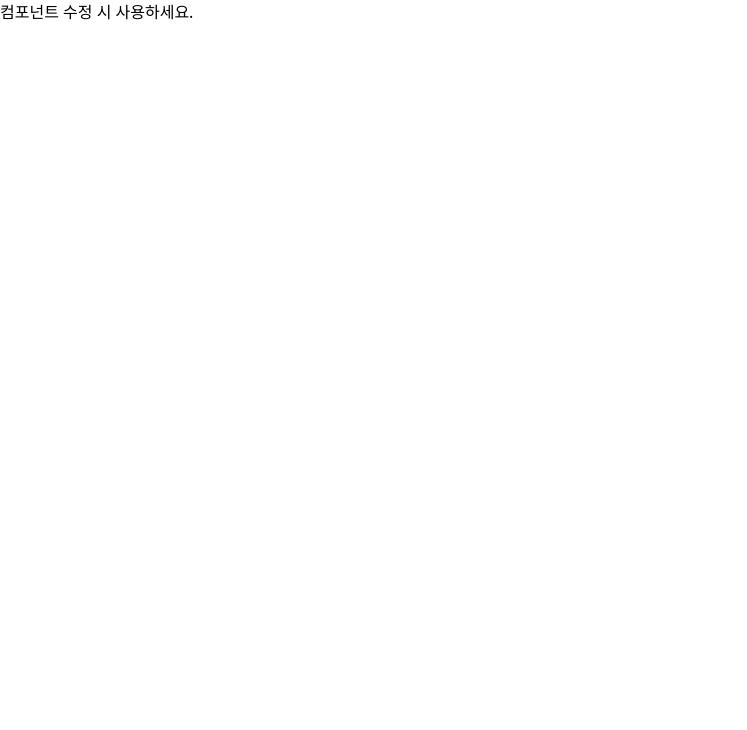
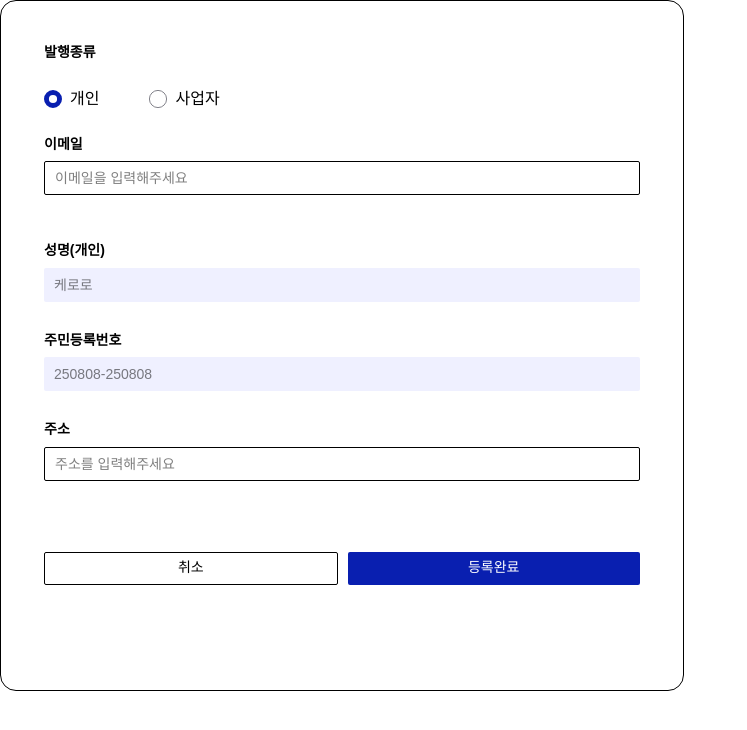
Before and after one commit to FRONTENDBOOTCAMP-13th/Final-11-Cutie, a Next.js app: page /etc in a window 1280 px wide. Shown: the top 730 px of the page, without its empty margins (0-747 px from the left). Built offline with nearby package versions, Linux system fonts and the light colour scheme.

Commit message:
✨ fix modal

```diff
--- a/src/app/etc/page.tsx
+++ b/src/app/etc/page.tsx
@@ -1,3 +1,5 @@
+import { RegisterTaxModal } from '@components/modal/Modal';
+
 export default function Etc() {
-  return <h1>컴포넌트 수정 시 사용하세요.</h1>;
+  return <RegisterTaxModal />;
 }
--- a/src/components/checkbox/CircleCheckbox.tsx
+++ b/src/components/checkbox/CircleCheckbox.tsx
@@ -5,28 +5,36 @@ type CheckCircleProps = {
   prop: string;
 };
 
-{/* 체크 됨 */}
-{/* 클릭이벤트 추가해야함 */}
-export function CheckCircle({ prop }: CheckCircleProps){
+{
+  /* 체크 됨 */
+}
+{
+  /* 클릭이벤트 추가해야함 */
+}
+export function CheckCircle({ prop }: CheckCircleProps) {
   return (
-     <div className='flex flex-row gap-2 items-center justify-center'>
-       <button>
-         <CircleCheck className='w-[18px]'/>
-       </button>
-       <p className='normal-14 laptop:text-[16px]'>{ prop }</p>
-     </div>
+    <div className="flex flex-row gap-2 items-center justify-center">
+      <div>
+        <CircleCheck className="w-[18px]" />
+      </div>
+      <p className="normal-14 laptop:text-[16px]">{prop}</p>
+    </div>
   );
 }
 
-{/*체크 안 됨 */}
-{/* 클릭이벤트 추가해야함 */}
-export function UnCheckCircle({ prop }: CheckCircleProps){
+{
+  /*체크 안 됨 */
+}
+{
+  /* 클릭이벤트 추가해야함 */
+}
+export function UnCheckCircle({ prop }: CheckCircleProps) {
   return (
-      <div className='flex flex-row gap-2 items-center justify-center'>
-        <button>
-        <CircleUncheck className='w-[18px]'/>
-        </button>
-        <p className='normal-14 laptop:text-[16px]'>{ prop }</p>
+    <div className="flex flex-row gap-2 items-center justify-center">
+      <div>
+        <CircleUncheck className="w-[18px]" />
       </div>
+      <p className="normal-14 laptop:text-[16px]">{prop}</p>
+    </div>
   );
 }
--- a/src/components/modal/Modal.tsx
+++ b/src/components/modal/Modal.tsx
@@ -1,24 +1,110 @@
+'use client';
+
 import { CheckCircle, UnCheckCircle } from '@components/checkbox/CircleCheckbox';
+import Link from 'next/link';
+import { useState } from 'react';
 
-// 창작자 계좌 등록 모달 (개인)
-export function RegisterPersonalBankModal() {
+interface BankModal {
+  onClick?: () => void;
+}
+// 창작자 계좌 등록 (전체)
+export function RegisterBankModal({ onClick }: BankModal) {
+  const personal = '개인';
+  const corporate = '사업자';
+  const [type, setType] = useState(personal);
+
+  const innerPadding = `p-[24px] mobile:p-[40px] tablet:p-[40px] laptop:p-[43px]`;
+  const innerWidth = `w-[300px] mobile:w-[450px] tablet:w-[684px] laptop:w-[684px]`;
+  const innerHeight = `min-h-[361px] mobile:min-h-[596px] tablet:min-h-[691px] laptop:min-h-[691px]`;
+
   return (
-    <div className="w-[315px] h-[469px] laptop:w-[400px] laptop:h-[587px] border rounded-2xl p-5">
+    <div className={`${innerPadding} ${innerWidth} ${innerHeight} border rounded-2xl`}>
       <div className="flex flex-col gap-3 laptop:gap-[27px]">
         <p className="semibold-14">계좌 종류</p>
 
-        {/* 개인, 법인 체크 */}
+        {/* 개인/법인 선택 */}
         <div className="flex flex-row gap-[50px]">
-          <CheckCircle prop="개인" />
-          <UnCheckCircle prop="법인" />
+          <button onClick={() => setType(personal)}>
+            {type === personal ? <CheckCircle prop="개인" /> : <UnCheckCircle prop="개인" />}
+          </button>
+          <button onClick={() => setType(corporate)}>
+            {type === corporate ? <CheckCircle prop="사업자" /> : <UnCheckCircle prop="사업자" />}
+          </button>
         </div>
 
-        {/* 카드 번호 */}
-        <div className="">
+        {/* 내용 영역 */}
+        <div className="pt-5">
+          {type === personal ? (
+            <RegisterPersonalBankModal onClick={onClick!} />
+          ) : (
+            <RegisterCorpBankModal onClick={onClick!} />
+          )}
+        </div>
+      </div>
+    </div>
+  );
+}
+
+// 창작자 계좌 등록 모달 (개인)
+function RegisterPersonalBankModal({ onClick }: { onClick: () => void }) {
+  return (
+    <div className="flex flex-col gap-3 laptop:gap-[27px]">
+      {/* 생년월일 */}
+      <div>
         <p className="semibold-14 pb-2">예금주 생년월일</p>
         <input type="tel" placeholder="250808" className="border rounded-xs normal-14 w-full h-[34px] p-2.5" />
       </div>
 
+      <CommonBankFields />
+
+      {/* 버튼 */}
+      <div className="flex gap-2.5 pt-2.5 laptop:pt-11">
+        <button
+          onClick={onClick}
+          className="w-full h-[33px] p-2 bg-white border medium-14 rounded-xs flex items-center justify-center"
+        >
+          취소
+        </button>
+        <button className="w-full h-[33px] p-2 bg-primary-800 text-white medium-14 rounded-xs flex items-center justify-center">
+          등록완료
+        </button>
+      </div>
+    </div>
+  );
+}
+
+// 창작자 계좌 등록 모달 (법인)
+function RegisterCorpBankModal({ onClick }: { onClick: () => void }) {
+  return (
+    <div className="flex flex-col gap-3 laptop:gap-[27px]">
+      {/* 사업자 번호 */}
+      <div>
+        <p className="semibold-14 pb-2">사업자 번호</p>
+        <input type="tel" placeholder="예)2423424" className="border rounded-xs normal-14 w-full h-[34px] p-2.5" />
+      </div>
+
+      <CommonBankFields />
+
+      {/* 버튼 */}
+      <div className="flex gap-2.5 pt-2.5 laptop:pt-11">
+        <button
+          onClick={onClick}
+          className="w-full h-[33px] p-2 bg-white border medium-14 rounded-xs flex items-center justify-center"
+        >
+          취소
+        </button>
+        <button className="w-full h-[33px] p-2 bg-primary-800 text-white medium-14 rounded-xs flex items-center justify-center">
+          등록완료
+        </button>
+      </div>
+    </div>
+  );
+}
+
+// 창작자 계좌 등록 모달 공통 필드 (은행, 예금주명, 계좌번호)
+function CommonBankFields() {
+  return (
+    <>
       {/* 거래 은행 */}
       <div className="flex flex-col gap-2">
         <p className="semibold-14">거래 은행</p>
@@ -40,17 +126,13 @@ export function RegisterPersonalBankModal() {
       </div>
 
       {/* 예금주명 */}
-        <div className="">
+      <div>
         <p className="semibold-14 pb-2">예금주명</p>
-          <input
-            type="text"
-            placeholder="케로로"
-            className="bg-primary-50 rounded-xs normal-14 w-full h-[34px] p-2.5"
-          />
+        <input type="text" placeholder="케로로" className="bg-primary-50 rounded-xs normal-14 w-full h-[34px] p-2.5" />
       </div>
 
       {/* 계좌번호 */}
-        <div className="">
+      <div>
         <p className="semibold-14 pb-2">계좌번호</p>
         <input
           type="tel"
@@ -58,108 +140,38 @@ export function RegisterPersonalBankModal() {
           className="border rounded-xs normal-14 w-full h-[34px] p-2.5"
         />
       </div>
-
-        {/* 취소, 등록 버튼 */}
-        <div className="flex gap-2.5 pt-2.5 laptop:pt-11">
-          <button className="w-full h-[33px] p-2 bg-white border medium-14 rounded-xs flex items-center justify-center">
-            취소
-          </button>
-          <button className="w-full h-[33px] p-2 bg-primary-800 text-white medium-14 rounded-xs flex items-center justify-center">
-            등록완료
-          </button>
-        </div>
-      </div>
-    </div>
+    </>
   );
 }
 
-// 창작자 계좌 등록 모달 (사업자)
-export function RegisterCorpBankModal() {
+// 창작자 세금 계산서 발행 모달
+export function RegisterTaxModal() {
+  const personal = '개인';
+  const corporate = '사업자';
+  const [type, setType] = useState(personal);
+
+  const innerPadding = `p-[24px] mobile:p-[40px] tablet:p-[40px] laptop:p-[43px]`;
+  const innerWidth = `w-[300px] mobile:w-[450px]
+      tablet:w-[684px] laptop:w-[684px]`;
+  const innerHeight = `min-h-[361px] mobile:min-h-[596px] tablet:min-h-[691px]
+      laptop:min-h-[691px]`;
   return (
-    <div className="w-[315px] h-[469px] laptop:w-[400px] laptop:h-[587px] border rounded-2xl p-5">
+    <>
+      <div className={`${innerPadding} ${innerWidth} ${innerHeight} border rounded-2xl`}>
         <div className="flex flex-col gap-3 laptop:gap-[27px]">
-        <p className="semibold-14">계좌 종류</p>
+          <p className="semibold-14">발행종류</p>
 
-        {/* 개인, 법인 체크 */}
+          {/* 개인/법인 선택 */}
           <div className="flex flex-row gap-[50px]">
-          <UnCheckCircle prop="개인" />
-          <CheckCircle prop="법인" />
+            <button onClick={() => setType(personal)}>
+              {type === personal ? <CheckCircle prop="개인" /> : <UnCheckCircle prop="개인" />}
+            </button>
+            <button onClick={() => setType(corporate)}>
+              {type === corporate ? <CheckCircle prop="사업자" /> : <UnCheckCircle prop="사업자" />}
+            </button>
           </div>
 
-        {/* 사업자 번호 */}
-        <div className="">
-          <p className="semibold-14 pb-2">사업자 번호</p>
-          <input type="tel" placeholder="예)2423424" className="border rounded-xs normal-14 w-full h-[34px] p-2.5" />
-        </div>
-
-        {/* 거래 은행 */}
-        <div className="flex flex-col gap-2">
-          <p className="semibold-14">거래 은행</p>
-          <select
-            name="bank"
-            id="bank"
-            className="border w-full rounded-xs h-[34px] normal-14 text-font-400 border-font-900 pl-2"
-          >
-            <option value="">은행을 선택해주세요</option>
-            <option value="kb">KB국민은행</option>
-            <option value="shinhan">신한은행</option>
-            <option value="woori">우리은행</option>
-            <option value="hana">하나은행</option>
-            <option value="ibk">IBK기업은행</option>
-            <option value="nh">NH농협은행</option>
-            <option value="kakaobank">카카오뱅크</option>
-          </select>
-          <p className="normal-14 text-font-400">케이뱅크와 카카오뱅크는 등록이 불가능합니다.</p>
-        </div>
-
-        {/* 예금주명 */}
-        <div className="">
-          <p className="semibold-14 pb-2">예금주명</p>
-          <input
-            type="text"
-            placeholder="케로로"
-            className="bg-primary-50 rounded-xs normal-14 w-full h-[34px] p-2.5"
-          />
-        </div>
-
-        {/* 계좌번호 */}
-        <div className="">
-          <p className="semibold-14 pb-2">계좌번호</p>
-          <input
-            type="tel"
-            placeholder="숫자로만 입력해주세요"
-            className="border rounded-xs normal-14 w-full h-[34px] p-2.5"
-          />
-        </div>
-
-        {/* 취소, 등록 버튼 */}
-        <div className="flex gap-2.5 pt-2.5 laptop:pt-11">
-          <button className="w-full h-[33px] p-2 bg-white border medium-14 rounded-xs flex items-center justify-center">
-            취소
-          </button>
-          <button className="w-full h-[33px] p-2 bg-primary-800 text-white medium-14 rounded-xs flex items-center justify-center">
-            등록완료
-          </button>
-        </div>
-      </div>
-    </div>
-  );
-}
-
-// 창작자 세금 계산서 발행 모달 (개인)
-export function RegisterPersonalTaxModal() {
-  return (
-    <div className="w-[315px] h-[469px] laptop:w-[400px] laptop:h-[587px] border rounded-2xl p-5">
-      <div className="flex flex-col gap-4 laptop:gap-[30px]">
-        <p className="semibold-14">발행 종류</p>
-
-        {/* 개인, 법인 체크 */}
-        <div className="flex flex-row gap-[50px]">
-          <CheckCircle prop="개인" />
-          <UnCheckCircle prop="법인" />
-        </div>
-
-        {/* 카드 번호 */}
+          {/* 이메일 */}
           <div className="">
             <p className="semibold-14 pb-2">이메일</p>
             <input
@@ -169,14 +181,35 @@ export function RegisterPersonalTaxModal() {
             />
           </div>
 
+          {/* 내용 영역 */}
+          <div className="pt-5">{type === personal ? <RegisterPersonalTaxModal /> : <RegisterCorpTaxModal />}</div>
+
+          {/* 취소, 등록 버튼 */}
+          <div className="flex gap-2.5 pt-2.5 laptop:pt-11">
+            <Link
+              href="/products/new/detail"
+              className="w-full h-[33px] p-2 bg-white border medium-14 rounded-xs flex items-center justify-center"
+            >
+              취소
+            </Link>
+            <button className="w-full h-[33px] p-2 bg-primary-800 text-white medium-14 rounded-xs flex items-center justify-center">
+              등록완료
+            </button>
+          </div>
+        </div>
+      </div>
+    </>
+  );
+}
+
+// 창작자 세금 계산서 발행 모달 (개인)
+export function RegisterPersonalTaxModal() {
+  return (
+    <div className="flex flex-col gap-4 laptop:gap-[30px]">
       {/* 성명 */}
       <div className="">
         <p className="semibold-14 pb-2">성명(개인)</p>
-          <input
-            type="text"
-            placeholder="케로로"
-            className="bg-primary-50 rounded-xs normal-14 w-full h-[34px] p-2.5"
-          />
+        <input type="text" placeholder="케로로" className="bg-primary-50 rounded-xs normal-14 w-full h-[34px] p-2.5" />
       </div>
 
       {/* 주민등록번호 */}
@@ -198,17 +231,6 @@ export function RegisterPersonalTaxModal() {
           className="border rounded-xs normal-14 w-full h-[34px] p-2.5"
         />
       </div>
-
-        {/* 취소, 등록 버튼 */}
-        <div className="flex gap-2.5 pt-2.5 laptop:pt-11">
-          <button className="w-full h-[33px] p-2 bg-white border medium-14 rounded-xs flex items-center justify-center">
-            취소
-          </button>
-          <button className="w-full h-[33px] p-2 bg-primary-800 text-white medium-14 rounded-xs flex items-center justify-center">
-            등록완료
-          </button>
-        </div>
-      </div>
     </div>
   );
 }
@@ -216,34 +238,11 @@ export function RegisterPersonalTaxModal() {
 // 창작자 세금 계산서 발행 모달 (사업자)
 export function RegisterCorpTaxModal() {
   return (
-    <div className="w-[315px] h-[469px] laptop:w-[400px] laptop:h-[587px] border rounded-2xl p-5">
     <div className="flex flex-col gap-4 laptop:gap-[30px]">
-        <p className="semibold-14">발행 종류</p>
-
-        {/* 개인, 법인 체크 */}
-        <div className="flex flex-row gap-[50px]">
-          <UnCheckCircle prop="개인" />
-          <CheckCircle prop="법인" />
-        </div>
-
-        {/* 카드 번호 */}
-        <div className="">
-          <p className="semibold-14 pb-2">이메일</p>
-          <input
-            type="tel"
-            placeholder="이메일을 입력해주세요"
-            className="border rounded-xs normal-14 w-full h-[34px] p-2.5"
-          />
-        </div>
-
       {/* 상호명 */}
       <div className="">
         <p className="semibold-14 pb-2">상호명(사업자)</p>
-          <input
-            type="text"
-            placeholder="케로로"
-            className="bg-primary-50 rounded-xs normal-14 w-full h-[34px] p-2.5"
-          />
+        <input type="text" placeholder="케로로" className="bg-primary-50 rounded-xs normal-14 w-full h-[34px] p-2.5" />
       </div>
 
       {/* 주민등록번호 */}
@@ -265,17 +264,6 @@ export function RegisterCorpTaxModal() {
           className="border rounded-xs normal-14 w-full h-[34px] p-2.5"
         />
       </div>
-
-        {/* 취소, 등록 버튼 */}
-        <div className="flex gap-2.5 pt-2.5 laptop:pt-11">
-          <button className="w-full h-[33px] p-2 bg-white border medium-14 rounded-xs flex items-center justify-center">
-            취소
-          </button>
-          <button className="w-full h-[33px] p-2 bg-primary-800 text-white medium-14 rounded-xs flex items-center justify-center">
-            등록완료
-          </button>
-        </div>
-      </div>
     </div>
   );
 }
```
Lines whose indentation alone changed are shown as unchanged.
